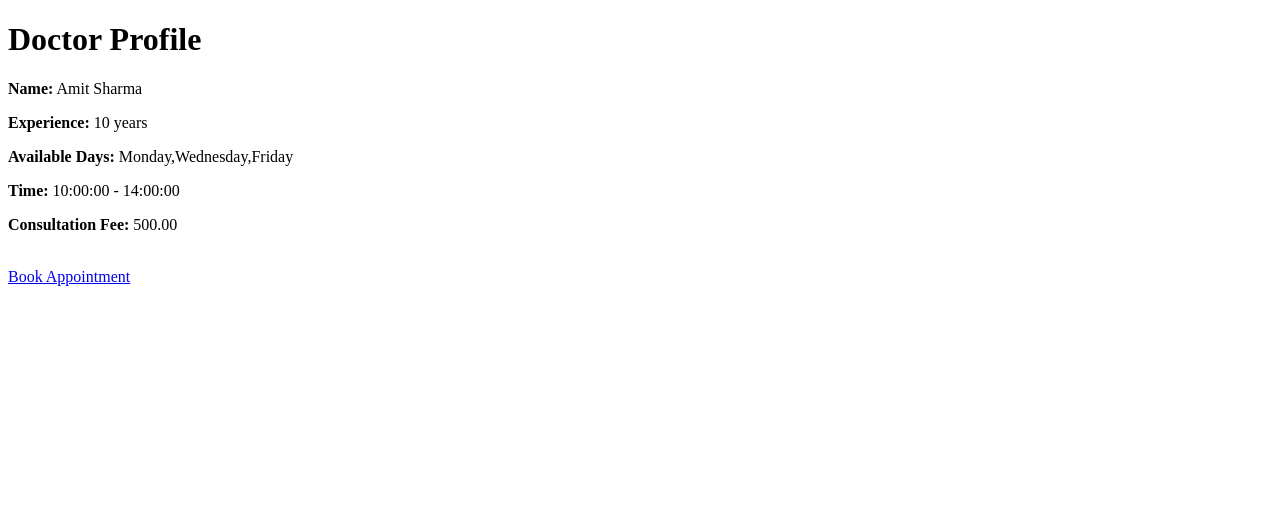
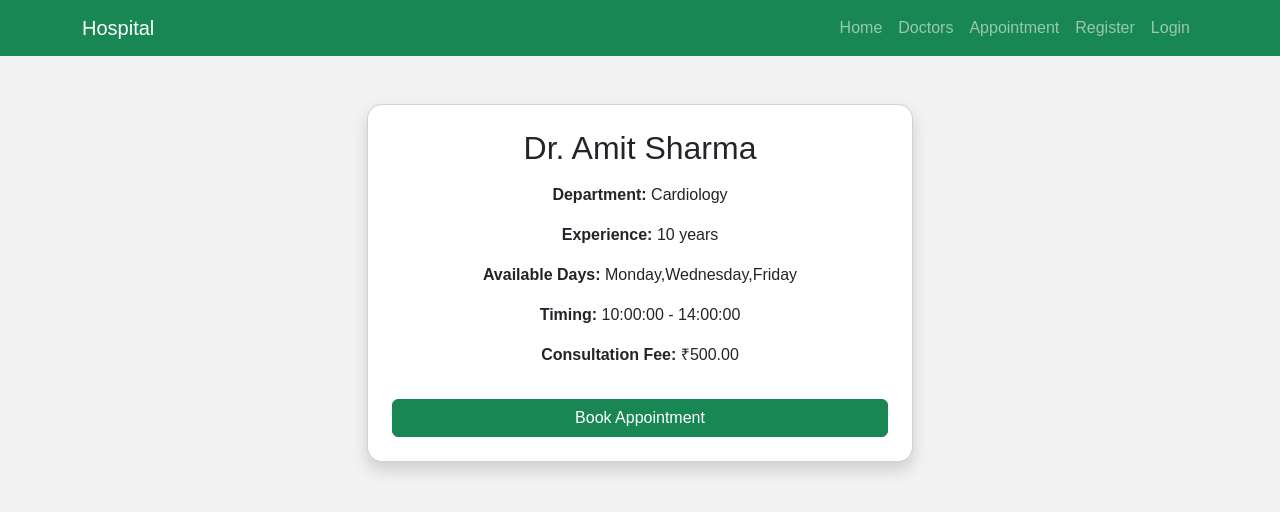
Before and after one commit to Subhashree-Bhuyan/Hospital-Management-System, a PHP site: page /public/doctor_profile.php?id=1 in a window 1280 px wide. Shown: the top 512 px of the page. Run offline with PHP 8.4, Linux system fonts and the light colour scheme; data comes from the database, SQL or seed files in the repository.

Commit message:
making card for doctor(doctor.php)

```diff
--- a/assets/css/style.css
+++ b/assets/css/style.css
@@ -32,3 +32,17 @@ table th{
     background-color: aqua;
     color: blue;
 }
+
+/* ----------------Card Styles--------------- */
+.card{
+    border-radius: 15px;
+    transition: 0.3s;
+}
+
+.card:hover{
+    transform: translateY(-5px);
+}
+
+.card img{
+    margin-top: 10px;
+}
--- a/public/doctor_profile.php
+++ b/public/doctor_profile.php
@@ -18,33 +18,61 @@ $row = mysqli_fetch_assoc($result);
 <html>
 <head>
 <title>Doctor Profile</title>
+
+<!-- Bootstrap -->
+<link href="https://cdn.jsdelivr.net/npm/bootstrap@5.3.0/dist/css/bootstrap.min.css" rel="stylesheet">
+
+<!-- CSS -->
+<link rel="stylesheet" href="../assets/css/style.css">
 </head>
 
 <body>
-    <h1>Doctor Profile</h1>
+    <nav class="navbar navbar-expand-lg navbar-dark bg-success">
+  <div class="container">
+    <a class="navbar-brand" href="#">Hospital</a>
 
-    <p><strong>Name:</strong>
-    <?php echo $row['first_name']." ".$row['last_name']?>
-    </p>
+    <div>
+      <ul class="navbar-nav">
+        <li class="nav-item"><a class="nav-link" href="../index.php">Home</a></li>
+        <li class="nav-item"><a class="nav-link" href="doctors.php">Doctors</a></li>
+        <li class="nav-item"><a class="nav-link" href="book_appointment.php">Appointment</a></li>
+        <li class="nav-item"><a class="nav-link" href="../register.php">Register</a></li>
+        <li class="nav-item"><a class="nav-link" href="../login.php">Login</a></li>
+      </ul>
+    </div>
+  </div>
+</nav>
 
-    <p><strong>Experience:</strong>
-    <?php echo $row['experience']; ?> years
-    </p>
 
-    <p><strong>Available Days:</strong>
-    <?php echo $row['available_days']; ?>
-    </p>
+<div class="container mt-5">
+    <div class="row justify-content-center">
+<div class="col-md-6">
 
-    <p><strong>Time:</strong>
-    <?php echo $row['start_time']." - ".$row['end_time']; ?>
-    </p>
+<div class="card shadow p-4 text-center">
 
-    <p><strong>Consultation Fee:</strong>
-    <?php echo $row['consultation_fee']; ?>
-    </p>
+<h2 class="mb-3">
+Dr. <?php echo $row['first_name']." ".$row['last_name']?>
+</h2>
 
-    <br>
+<p><strong>Department:</strong> <?php echo $row['department_name']; ?></p>
 
-    <a href="book_appointment.php?doctor_id=<?php echo $row['doctor_id']; ?>">Book Appointment</a>
+<p><strong>Experience:</strong> <?php echo $row['experience']; ?> years</p>
+
+<p><strong>Available Days:</strong> <?php echo $row['available_days']; ?></p>
+
+<p><strong>Timing:</strong> <?php echo $row['start_time']." - ".$row['end_time']; ?></p>
+
+<p><strong>Consultation Fee:</strong> ₹<?php echo $row['consultation_fee']; ?></p>
+
+<a href="book_appointment.php?doctor_id=<?php echo $row['doctor_id']; ?>"
+class="btn btn-success mt-3">
+Book Appointment
+</a>
+
+</div>
+
+</div>
+</div>
+</div>
 </body>
 </html>
```
Also changed, not shown: index.php (+18 -10 lines), login.php (+15 -0 lines), public/doctors.php (+41 -19 lines), register.php (+15 -0 lines), assets/images/doctor1.png (added).
